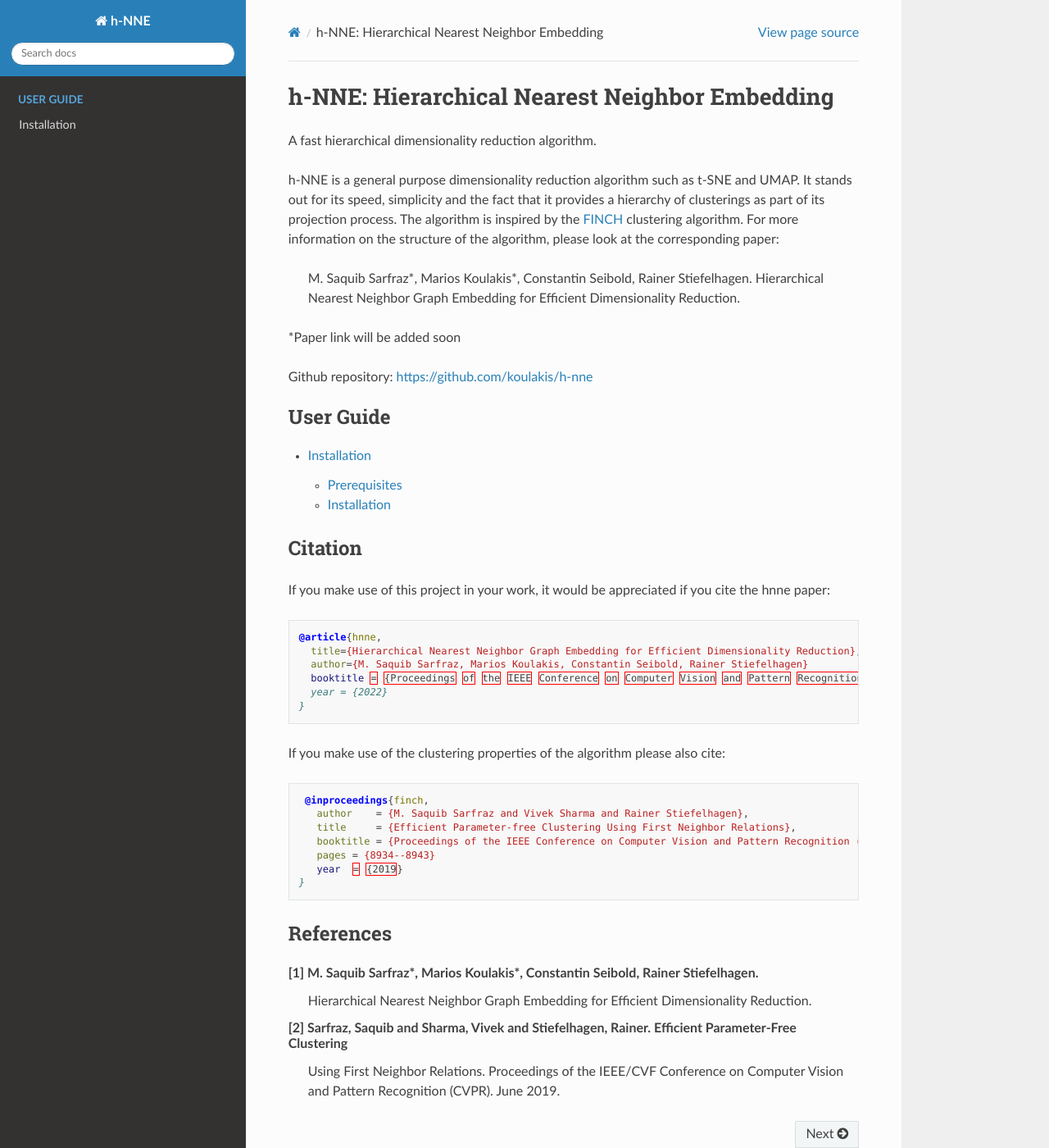
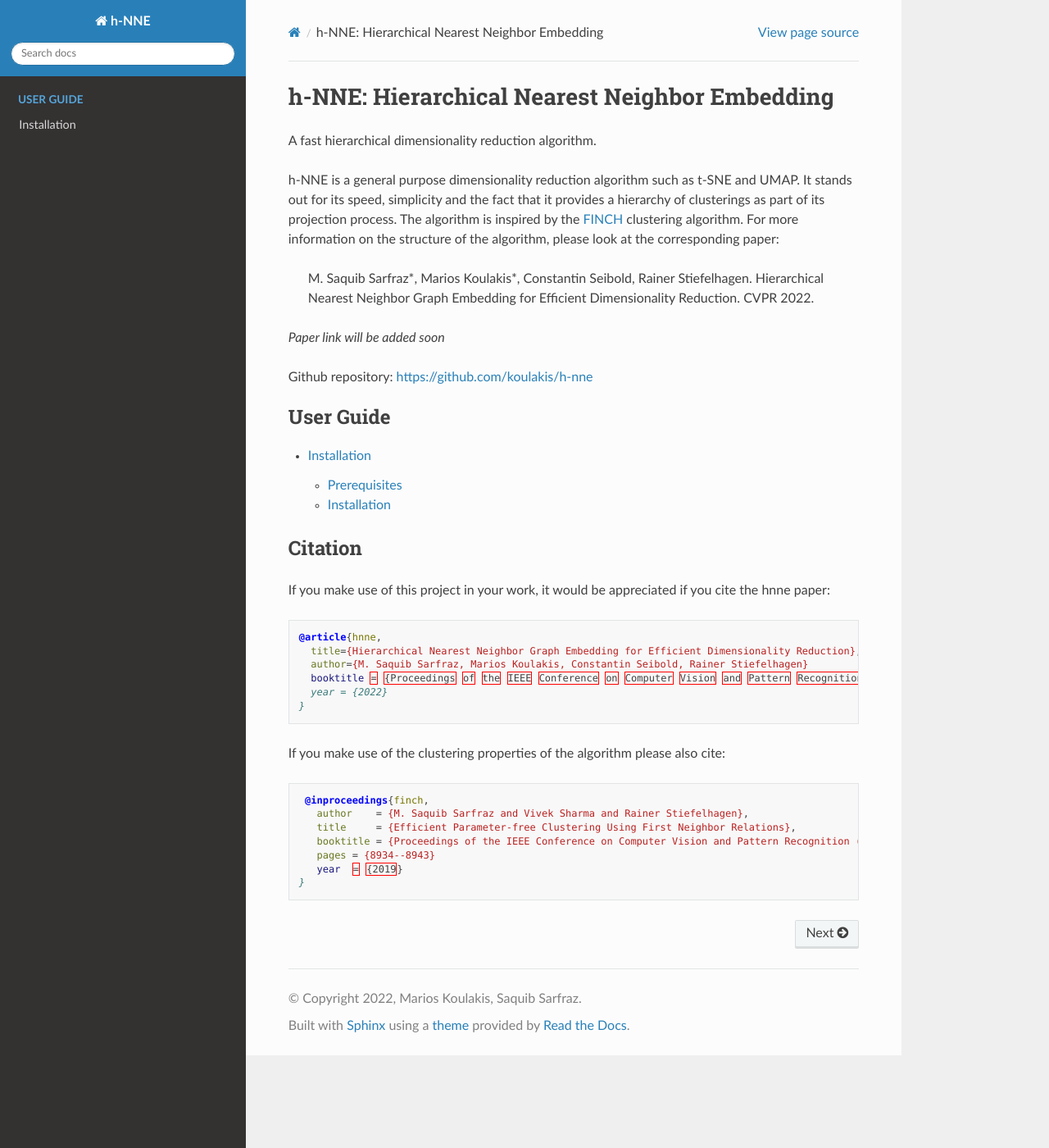
Before and after one commit to koulakis/h-nne, a Sphinx documentation site: the page built from docs/source/index.rst, in a window 1280 px wide and 1400 px high. Shown: the whole window at 82% size. Built offline with Sphinx 7.4.7 and the Read the Docs theme 2.0.0, drawn with Linux system fonts in a browser that asks for light colours; pages that are not in the unit, such as notebooks, are missing from menus.

Commit message:
Update index.rst based on readme.

```diff
--- a/docs/source/index.rst
+++ b/docs/source/index.rst
@@ -14,9 +14,9 @@ inspired by the FINCH_ clustering algorithm. For more information on the structu
 corresponding paper:
 
   M. Saquib Sarfraz\*, Marios Koulakis\*, Constantin Seibold, Rainer Stiefelhagen.
-  Hierarchical Nearest Neighbor Graph Embedding for Efficient Dimensionality Reduction.
+  Hierarchical Nearest Neighbor Graph Embedding for Efficient Dimensionality Reduction. CVPR 2022.
 
-\*Paper link will be added soon
+*Paper link will be added soon*
 
 .. _FINCH: https://github.com/ssarfraz/FINCH-Clustering
 
@@ -39,7 +39,7 @@ Citation
 --------
 If you make use of this project in your work, it would be appreciated if you cite the hnne paper:
 
-.. code:: bibtex
+.. code-block:: bibtex
 
     @article{hnne,
       title={Hierarchical Nearest Neighbor Graph Embedding for Efficient Dimensionality Reduction},
@@ -50,7 +50,7 @@ If you make use of this project in your work, it would be appreciated if you cit
 
 If you make use of the clustering properties of the algorithm please also cite:
 
-.. code:: bibtex
+.. code-block:: bibtex
 
     @inproceedings{finch,
       author    = {M. Saquib Sarfraz and Vivek Sharma and Rainer Stiefelhagen},
@@ -59,14 +59,3 @@ If you make use of the clustering properties of the algorithm please also cite:
       pages = {8934--8943}
       year  = {2019}
    }
-
-----------
-References
-----------
-
-[1] M. Saquib Sarfraz\*, Marios Koulakis\*, Constantin Seibold, Rainer Stiefelhagen.
-  Hierarchical Nearest Neighbor Graph Embedding for Efficient Dimensionality Reduction.
-
-[2] Sarfraz, Saquib and Sharma, Vivek and Stiefelhagen, Rainer. Efficient Parameter-Free Clustering
-    Using First Neighbor Relations. Proceedings of the IEEE/CVF Conference on Computer Vision and
-    Pattern Recognition (CVPR). June 2019.
```
